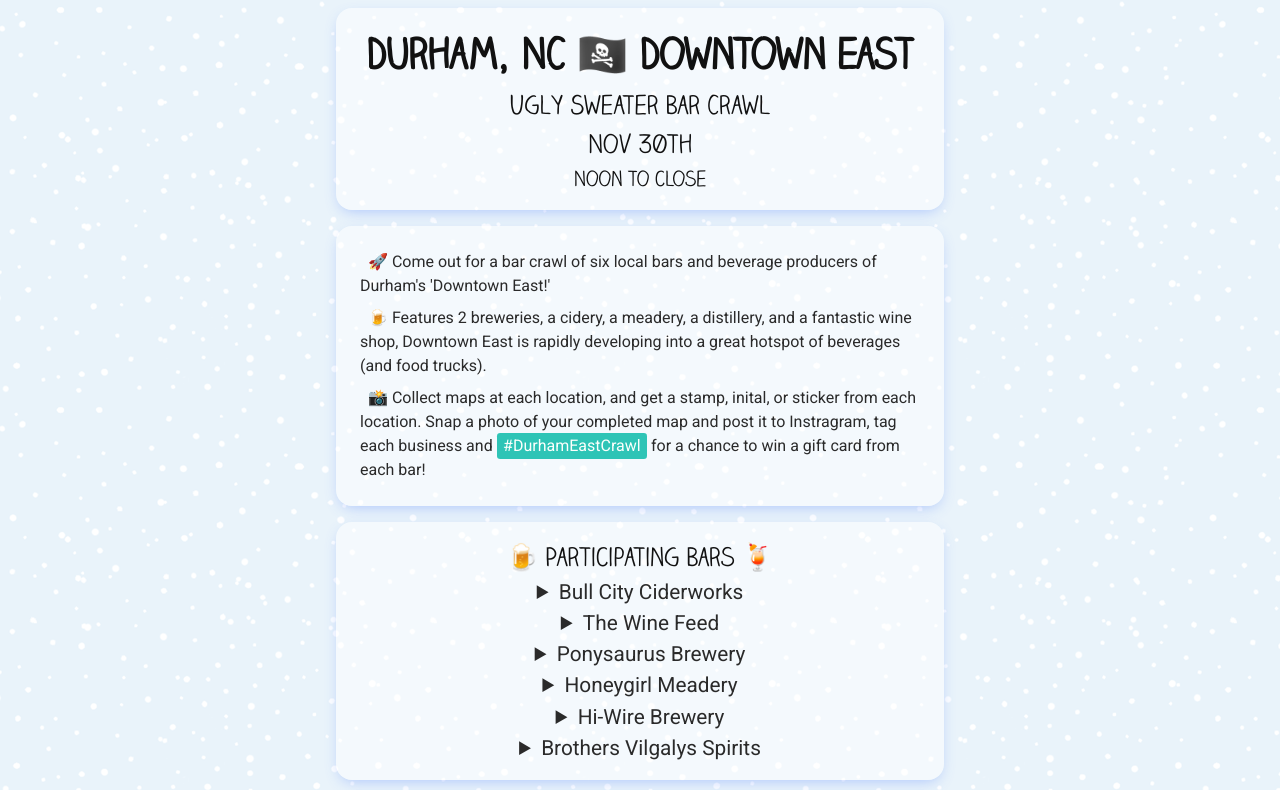
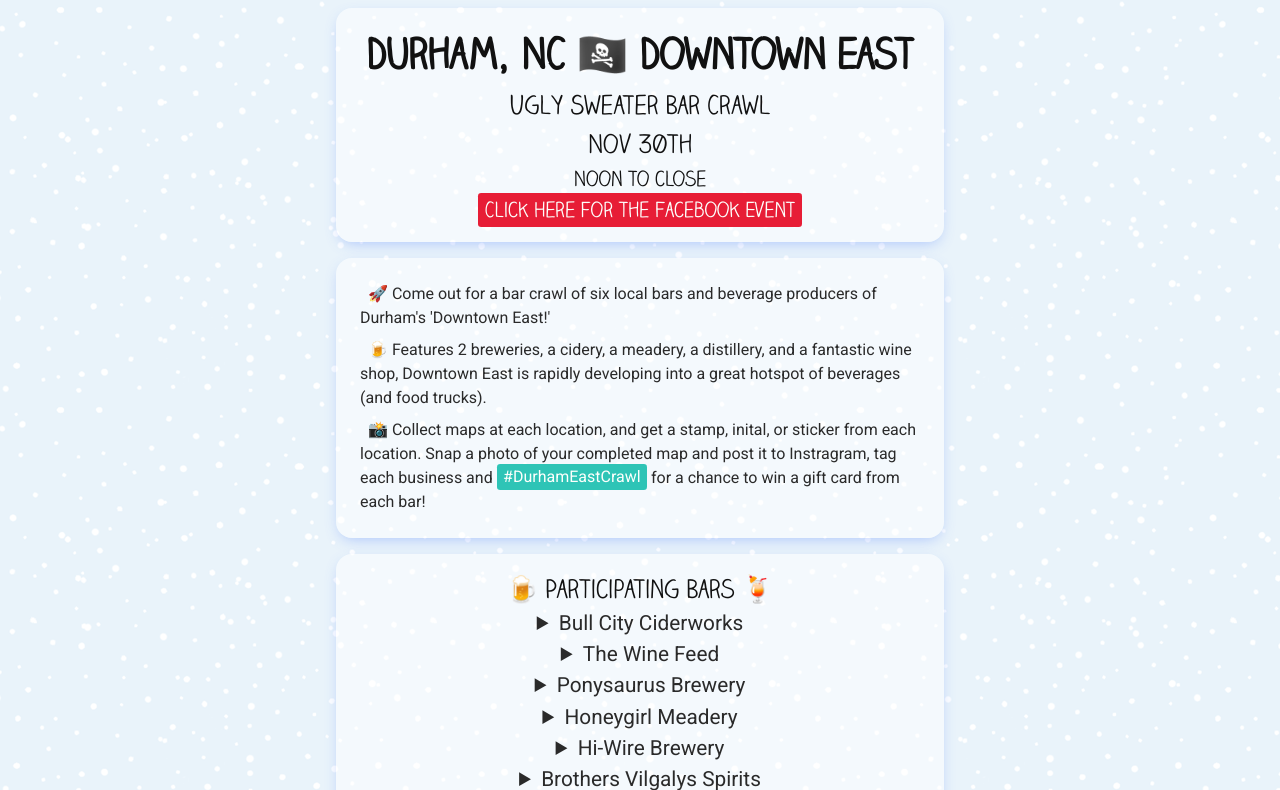
Before and after one commit to rvilgalys/downtown-east, a website built with Parcel: page index.html in a window 1280 px wide. Shown: the top 790 px of the page. Built offline with nearby package versions, Linux system fonts and the light colour scheme.

Commit message:
added fb event link

```diff
--- a/index.html
+++ b/index.html
@@ -28,6 +28,15 @@
       <h2 id="tagline">Ugly Sweater Bar Crawl</h2>
       <h2 id="event-date">Nov 30th</h2>
       <h3 id="hours">Noon to close</h3>
+      <h3 id="facebook-event">
+        <a
+          class="badge red-bg"
+          href="https://www.facebook.com/events/727129367791176/"
+          target="_blank"
+        >
+          Click Here for the Facebook Event</a
+        >
+      </h3>
     </header>
     <main id="root">
       <section id="about">
```
Also changed, not shown: dist/index.html.
